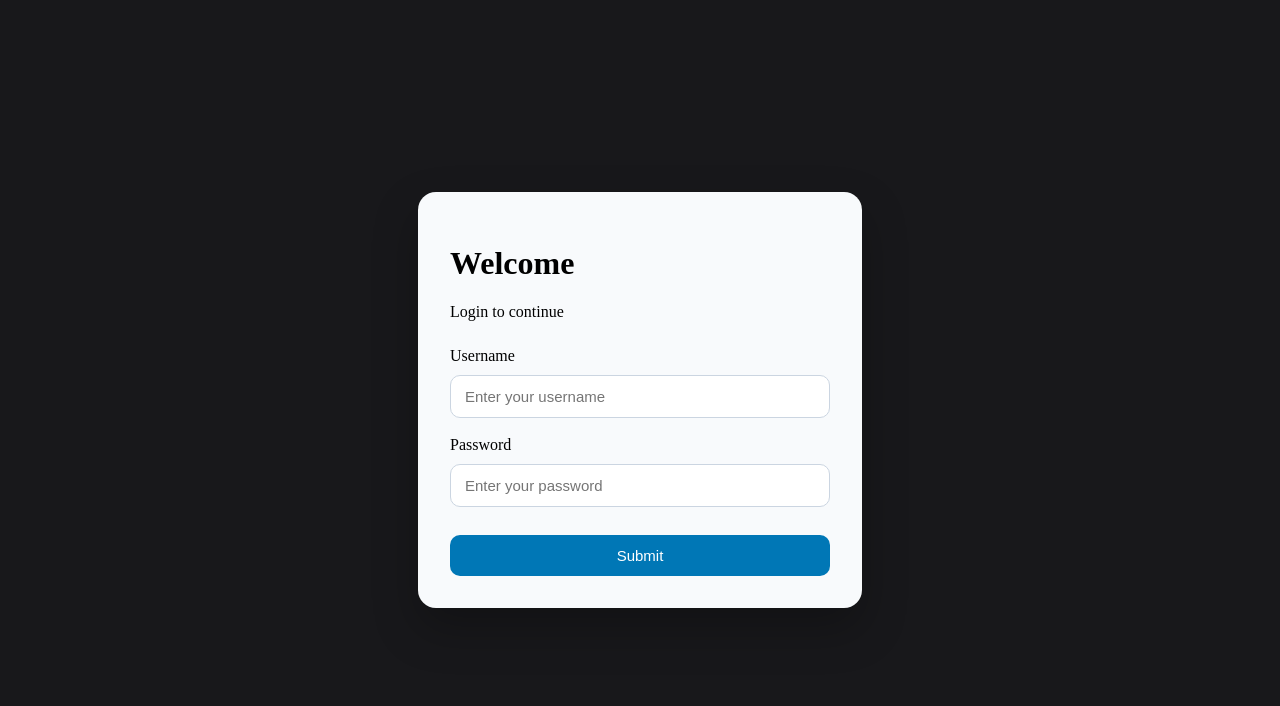
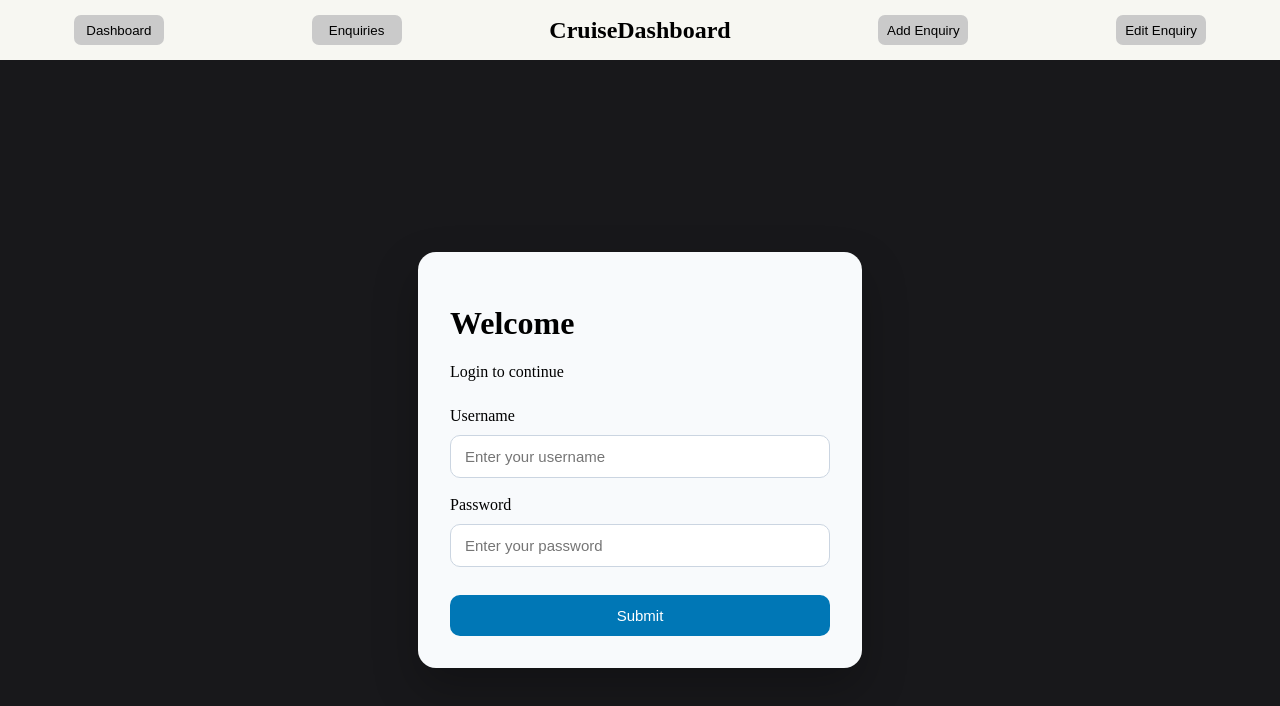
Before and after one commit to Garden19/Cruise-admin-dashboard, an Angular app: page / in a window 1280 px wide. Shown: the top 706 px of the page. Built offline with nearby package versions, Linux system fonts and the light colour scheme.

Commit message:
Removed the navbar from the not found page and added it to the root

```diff
--- a/src/app/app.html
+++ b/src/app/app.html
@@ -1 +1,2 @@
+<app-navbar></app-navbar>
 <router-outlet />
--- a/src/app/app.ts
+++ b/src/app/app.ts
@@ -1,9 +1,10 @@
 import { Component, signal } from '@angular/core';
 import { RouterOutlet } from '@angular/router';
+import { Navbar } from "./components/navbar/navbar";
 
 @Component({
   selector: 'app-root',
-  imports: [RouterOutlet],
+  imports: [RouterOutlet, Navbar],
   templateUrl: './app.html',
   styleUrl: './app.css'
 })
--- a/src/app/pages/not-found/not-found.html
+++ b/src/app/pages/not-found/not-found.html
@@ -1,5 +1,3 @@
-<app-navbar></app-navbar>
-
 <div class="container">
     <div class="card">
         <h1>Oh no!</h1>
--- a/src/app/pages/not-found/not-found.ts
+++ b/src/app/pages/not-found/not-found.ts
@@ -4,7 +4,7 @@ import { Navbar } from '../../components/navbar/navbar';
 
 @Component({
   selector: 'app-not-found',
-  imports: [RouterLink, Navbar],
+  imports: [RouterLink],
   templateUrl: './not-found.html',
   styleUrl: './not-found.css',
 })
```
